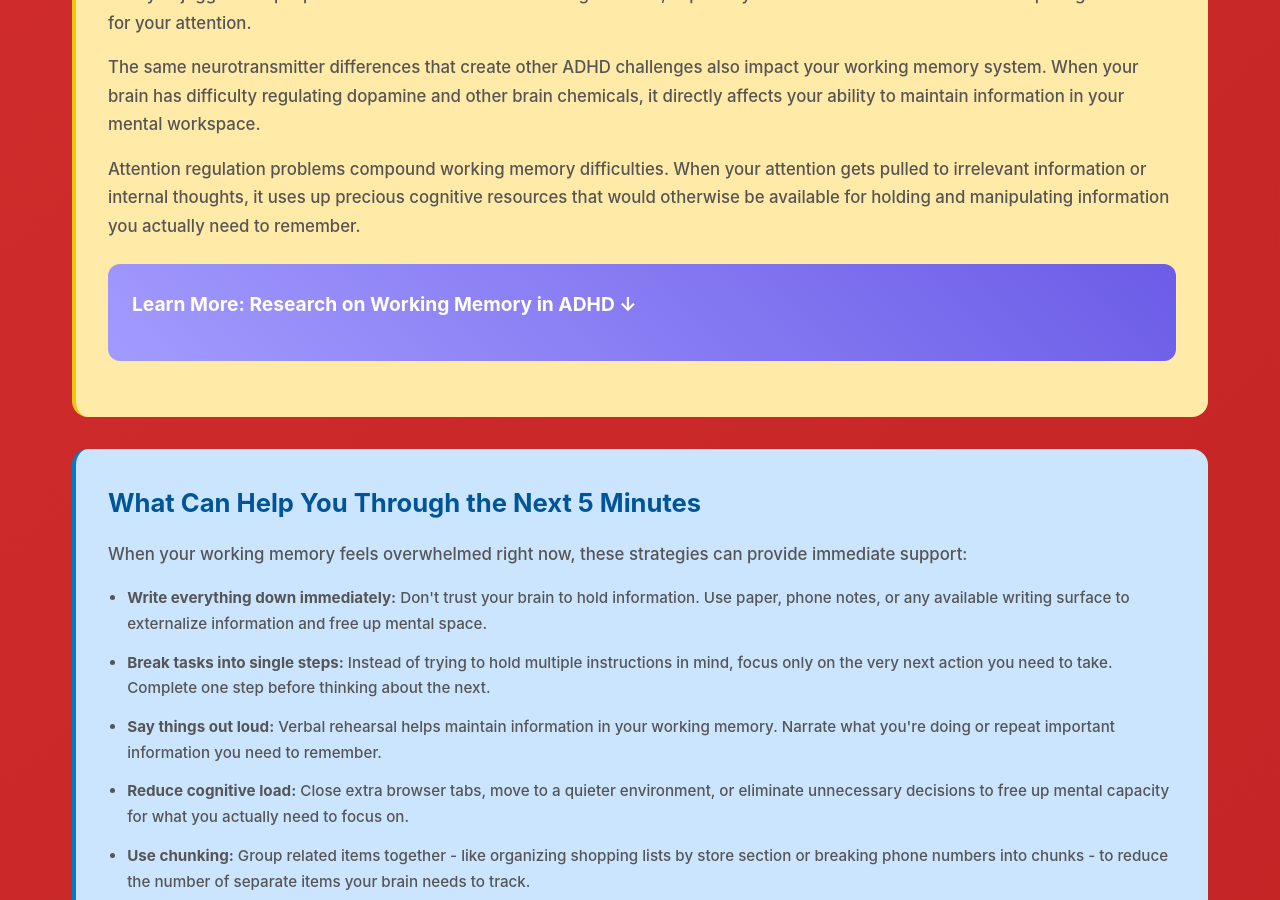
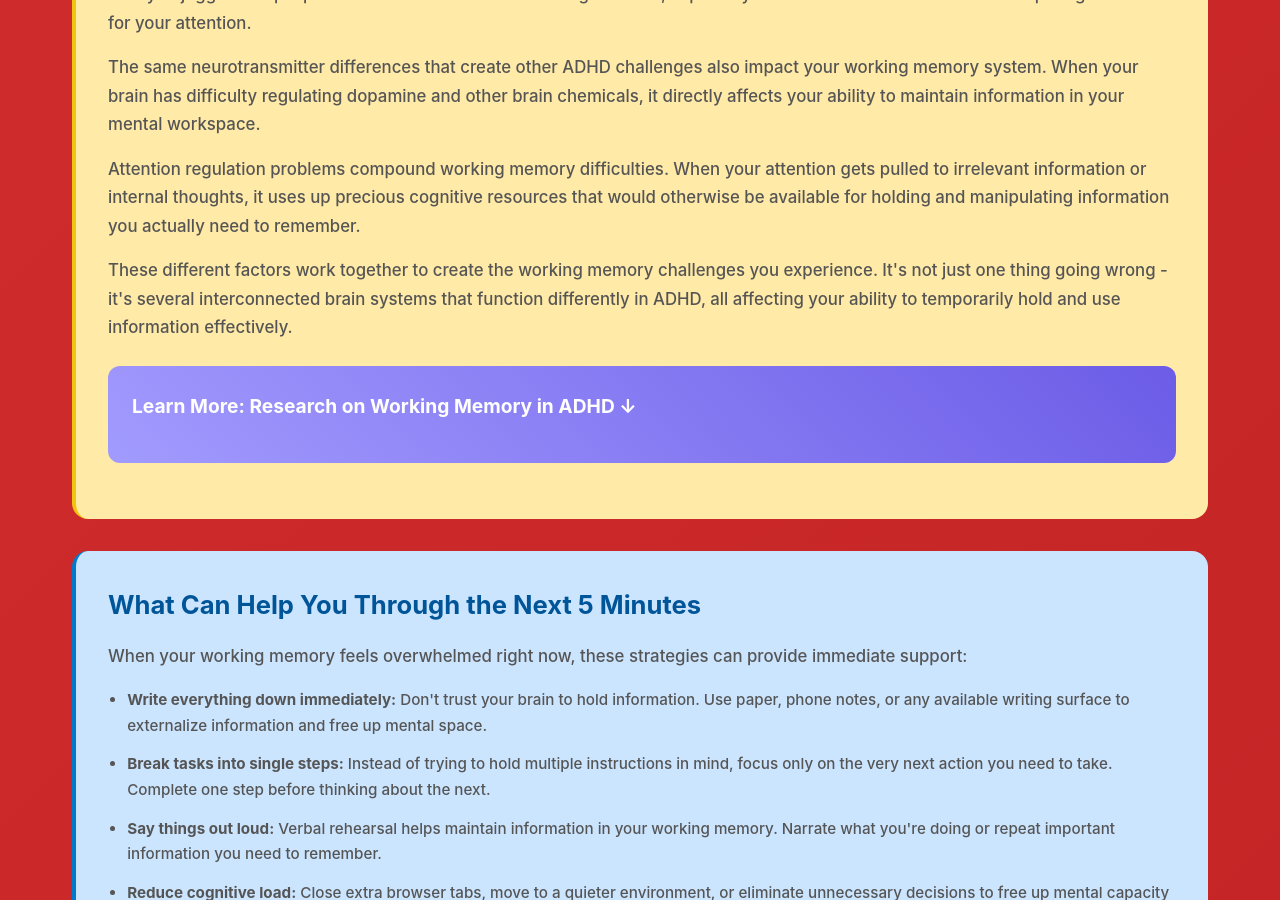
Before and after one commit to neurodivergent-survival-guide/neurodivergent-survival-guide, a Jekyll site: the page built from struggles/working-memory-difficulties.html, in a window 1280 px wide and 900 px high, scrolled down 1609 px. Built offline with Jekyll 4.4.1, drawn with Linux system fonts in a browser that asks for light colours.

Commit message:
Update working-memory-difficulties.html

```diff
--- a/struggles/working-memory-difficulties.html
+++ b/struggles/working-memory-difficulties.html
@@ -46,12 +46,14 @@
 
     <p>Attention regulation problems compound working memory difficulties. When your attention gets pulled to irrelevant information or internal thoughts, it uses up precious cognitive resources that would otherwise be available for holding and manipulating information you actually need to remember.</p>
 
+    <p>These different factors work together to create the working memory challenges you experience. It's not just one thing going wrong - it's several interconnected brain systems that function differently in ADHD, all affecting your ability to temporarily hold and use information effectively.</p>
+
     <div class="learn-more" onclick="toggleLearnMore(this)">
         <h3>Learn More: Research on Working Memory in ADHD ↓</h3>
         <div class="learn-more-content">
             <p>Research shows that 75-81% of children with ADHD have significant working memory impairments, making it one of the most consistent cognitive differences in ADHD. According to Dr. Kofler's research, these impairments show very large effect sizes, meaning the differences are substantial and measurable.</p>
 
-            <p>The central executive component appears to be most affected in ADHD, while the storage systems (like the phonological loop for verbal information and visuospatial sketchpad for visual information) may be less impaired. This explains why people with ADHD often struggle more with complex tasks requiring active manipulation of information rather than simple storage.</p>
+            <p>Studies using Baddeley's working memory model show that people with ADHD have particular difficulty with tasks requiring the central executive to coordinate multiple types of information simultaneously. This research helps explain why you might remember individual facts well but struggle when you need to use several pieces of information together to solve a problem or follow complex instructions.</p>
 
             <p>Brain imaging research demonstrates that working memory networks in ADHD brains show different patterns of activation, particularly in the prefrontal cortex regions responsible for executive control.</p>
         </div>
```
